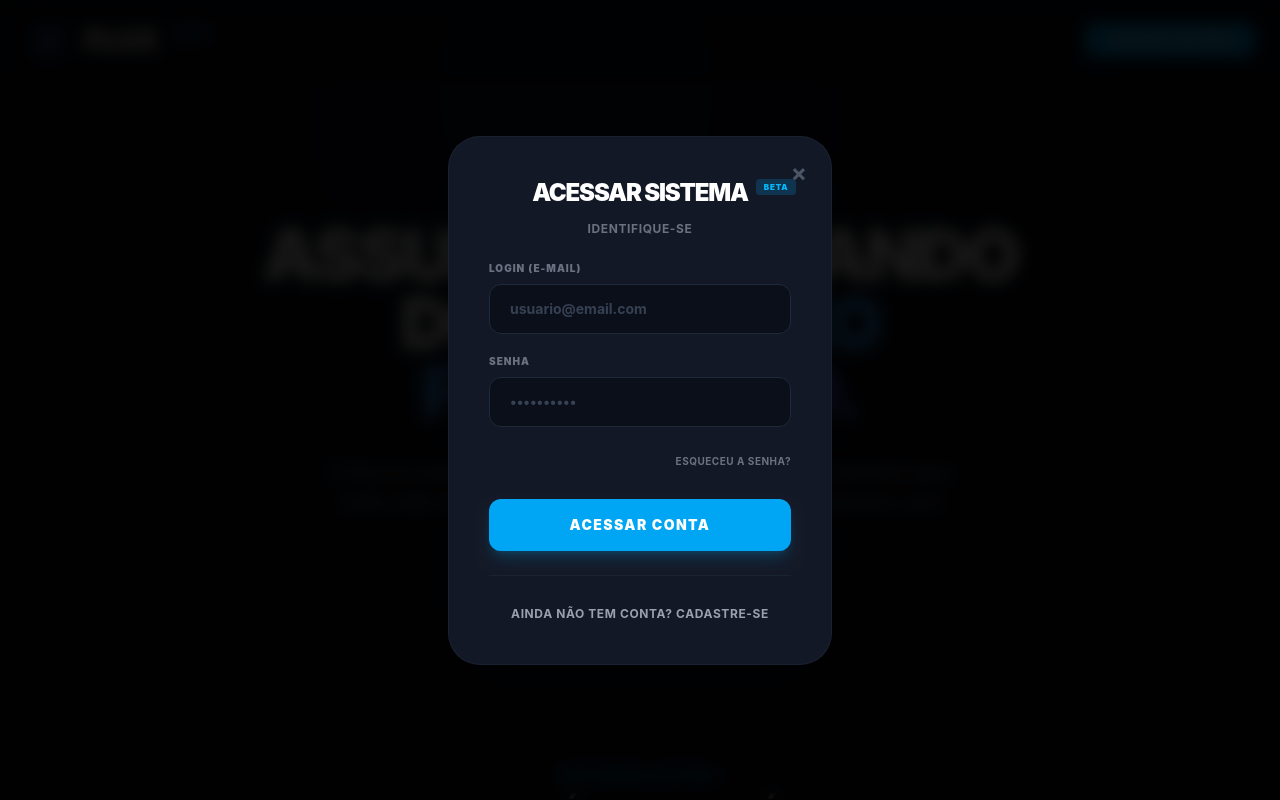
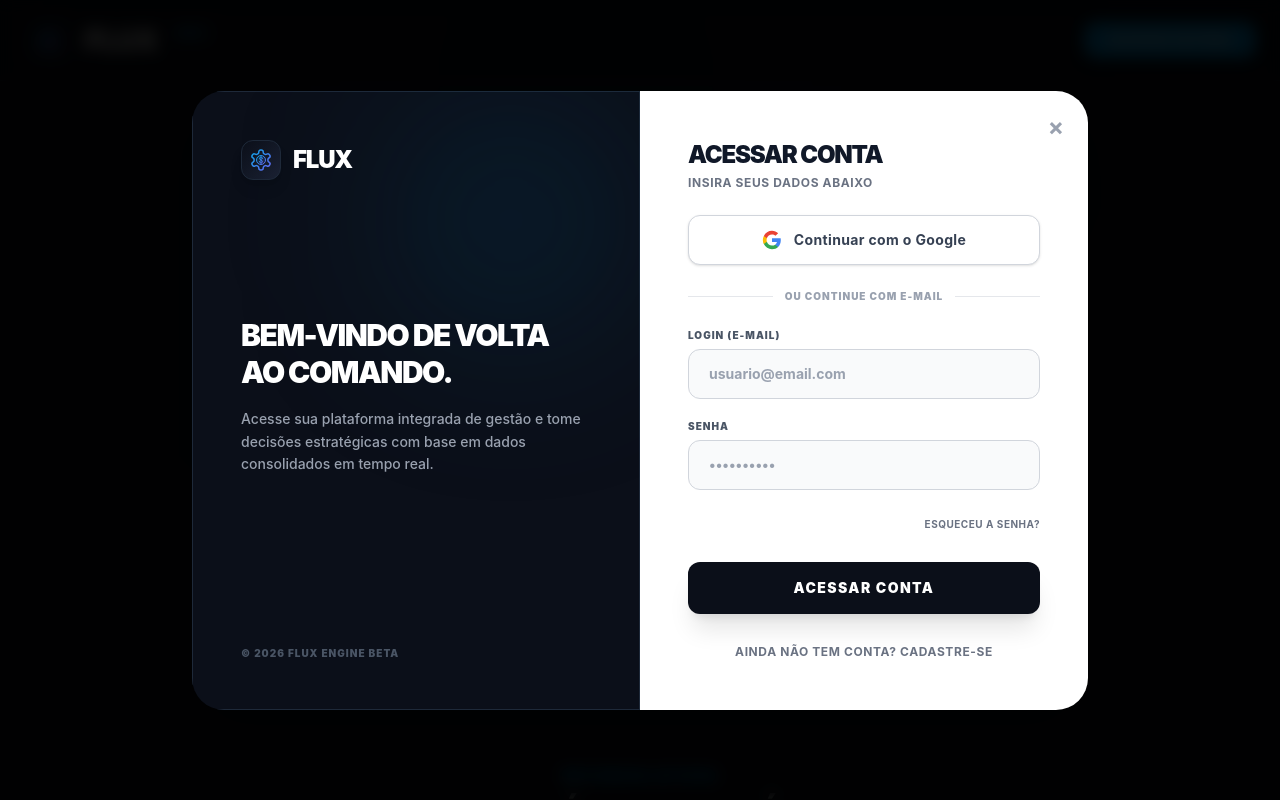
Before and after one commit to RenanSerafim01/SaaS-Flux, a React (Vite) app in the folder frontend/: page / in a window 1280 px wide. Both pictures are taken after a click on the button "ACESSAR SISTEMA". Shown: the top 800 px of the page. Built offline with nearby package versions, Linux system fonts and the light colour scheme.

Commit message:
ajustando modal de login menu

```diff
--- a/frontend/src/App.jsx
+++ b/frontend/src/App.jsx
@@ -242,60 +242,127 @@ function LandingPage() {
             {isLoginModalOpen && (
                 <div className="fixed inset-0 bg-black/90 flex items-center justify-center p-4 z-50 transition-opacity backdrop-blur-sm" onClick={fecharModal}>
 
-                    <div className="w-full max-w-sm p-6 md:p-10 bg-[#131826] border border-gray-800/60 rounded-[1.5rem] md:rounded-[2rem] shadow-2xl relative" onClick={(e) => e.stopPropagation()}>
+                    {/* [ALTERADO] Container principal agora é mais largo (max-w-4xl) e usa flex para dividir a tela */}
+                    <div className="w-full max-w-4xl bg-white md:bg-transparent rounded-[1.5rem] md:rounded-[2rem] shadow-2xl relative flex flex-col md:flex-row overflow-hidden" onClick={(e) => e.stopPropagation()}>
 
-                        <div className="text-center mb-6 flex flex-col items-center mt-2 md:mt-0">
-                            <div className="relative inline-block mb-1">
-                                <h2 className="text-xl md:text-2xl font-black text-white uppercase tracking-tighter">
-                                    {isRecuperarMode ? 'Recuperar Senha' : (isLoginMode ? 'Acessar Sistema' : 'Criar Conta')}
+                        {/* [ALTERADO] LADO ESQUERDO: Branding e Marketing (Inspirado no modelo premium) - Oculto no celular */}
+                        <div className="hidden md:flex md:w-1/2 bg-[#0b0f19] border border-gray-800 p-12 text-white flex-col justify-between relative">
+                            {/* Brilho de fundo sutil */}
+                            <div className="absolute top-0 right-0 w-64 h-64 bg-sky-900/20 rounded-full blur-[80px] pointer-events-none"></div>
+
+                            <div className="flex items-center gap-3 relative z-10">
+                                <div className="flex items-center justify-center w-10 h-10 bg-gradient-to-br from-[#0b0f19] to-[#1a2133] rounded-xl border border-gray-800 shadow-lg shrink-0 overflow-hidden">
+                                    <svg className="w-6 h-6" viewBox="0 0 24 24" fill="none" xmlns="http://www.w3.org/2000/svg">
+                                        <defs>
+                                            <linearGradient id="fluxGradLightModal" x1="0%" y1="0%" x2="100%" y2="100%">
+                                                <stop offset="0%" stopColor="#0ea5e9" />
+                                                <stop offset="100%" stopColor="#6366f1" />
+                                            </linearGradient>
+                                            <linearGradient id="coinGradLightModal" x1="0%" y1="0%" x2="100%" y2="100%">
+                                                <stop offset="0%" stopColor="#0ea5e9" stopOpacity="0.15" />
+                                                <stop offset="100%" stopColor="#6366f1" stopOpacity="0.15" />
+                                            </linearGradient>
+                                        </defs>
+                                        <path d="M12.22 2h-.44a2 2 0 0 0-2 2v.18a2 2 0 0 1-1 1.73l-.43.25a2 2 0 0 1-2 0l-.15-.08a2 2 0 0 0-2.73.73l-.22.38a2 2 0 0 0 .73 2.73l.15.1a2 2 0 0 1 1 1.72v.51a2 2 0 0 1-1 1.74l-.15.09a2 2 0 0 0-.73 2.73l.22.38a2 2 0 0 0 2.73.73l.15-.08a2 2 0 0 1 2 0l.43.25a2 2 0 0 1 1 1.73V20a2 2 0 0 0 2 2h.44a2 2 0 0 0 2-2v-.18a2 2 0 0 1 1-1.73l.43-.25a2 2 0 0 1 2 0l.15.08a2 2 0 0 0 2.73-.73l.22-.39a2 2 0 0 0-.73-2.73l-.15-.08a2 2 0 0 1-1-1.74v-.5a2 2 0 0 1 1-1.74l.15-.09a2 2 0 0 0 .73-2.73l-.22-.38a2 2 0 0 0-2.73-.73l-.15.08a2 2 0 0 1-2 0l-.43-.25a2 2 0 0 1-1-1.73V4a2 2 0 0 0-2-2z" stroke="url(#fluxGradLightModal)" strokeWidth="1.5" strokeLinecap="round" strokeLinejoin="round"/>
+                                        <circle cx="12" cy="12" r="4.5" fill="url(#coinGradLightModal)" stroke="url(#fluxGradLightModal)" strokeWidth="1.0" />
+                                        <path d="M12 9v6M13.5 10.5c0-.8-.6-1.5-1.5-1.5s-1.5.7-1.5 1.5c0 1.7 3 1.3 3 3 0 .8-.6 1.5-1.5 1.5s-1.5-.7-1.5-1.5" stroke="url(#fluxGradLightModal)" strokeWidth="1.0" strokeLinecap="round" strokeLinejoin="round"/>
+                                    </svg>
+                                </div>
+                                <h2 className="text-2xl font-black text-white uppercase tracking-tighter">Flux</h2>
+                            </div>
+
+                            <div className="relative z-10 mt-16 mb-24">
+                                <h3 className="text-3xl font-black uppercase tracking-tighter leading-tight mb-4">
+                                    {isRecuperarMode ? 'Sua segurança é nossa prioridade.' : (isLoginMode ? 'Bem-vindo de volta ao comando.' : 'A sua nova base financeira.')}
+                                </h3>
+                                <p className="text-gray-400 text-sm font-medium leading-relaxed">
+                                    Acesse sua plataforma integrada de gestão e tome decisões estratégicas com base em dados consolidados em tempo real.
+                                </p>
+                            </div>
+
+                            <div className="relative z-10 text-[10px] text-gray-600 font-black tracking-widest uppercase">
+                                © 2026 Flux Engine Beta
+                            </div>
+                        </div>
+
+                        {/* [ALTERADO] LADO DIREITO: O Formulário (Design Claro / White Theme) */}
+                        <div className="w-full md:w-1/2 bg-white p-6 md:p-12 text-gray-900 flex flex-col justify-center relative">
+
+                            {/* Botão de Fechar Modal adaptado para fundo branco */}
+                            <button onClick={fecharModal} className="absolute top-4 md:top-6 right-4 md:right-6 text-gray-400 hover:text-gray-800 transition font-bold text-xl md:text-2xl leading-none">&times;</button>
+
+                            <div className="mb-6 flex flex-col items-start">
+                                <h2 className="text-xl md:text-2xl font-black text-gray-900 uppercase tracking-tighter">
+                                    {isRecuperarMode ? 'Recuperar Senha' : (isLoginMode ? 'Acessar Conta' : 'Criar Conta')}
                                 </h2>
-                                {!isRecuperarMode && isLoginMode && (
-                                    <span className="absolute left-full top-0 ml-1 md:ml-2 mt-0 md:mt-0.5 bg-sky-500/20 text-sky-400 text-[8px] px-2 py-0.5 rounded-sm font-black tracking-widest uppercase">Beta</span>
-                                )}
-                            </div>
-                            <p className="text-[10px] md:text-xs text-gray-500 font-bold uppercase tracking-wider mt-2">
-                                {isRecuperarMode ? 'Enviaremos um link seguro' : (isLoginMode ? 'Identifique-se' : 'Junte-se ao Flux')}
+                                <p className="text-[10px] md:text-xs text-gray-500 font-bold uppercase tracking-wider mt-1">
+                                    {isRecuperarMode ? 'Enviaremos um link seguro' : 'Insira seus dados abaixo'}
                                 </p>
                             </div>
 
                             {mensagem.texto && (
-                            <div className={`p-3 rounded-xl text-xs font-bold text-center tracking-wide mb-5 border ${mensagem.tipo === 'erro' ? 'bg-red-500/10 text-red-400 border-red-500/20' : 'bg-emerald-500/10 text-emerald-400 border-emerald-500/20'}`}>
+                                <div className={`p-3 rounded-xl text-xs font-bold text-center tracking-wide mb-5 border ${mensagem.tipo === 'erro' ? 'bg-red-50 text-red-600 border-red-200' : 'bg-emerald-50 text-emerald-600 border-emerald-200'}`}>
                                     {mensagem.texto}
                                 </div>
                             )}
 
-                        {/* Funcionamento de recuperar senha para o futuro */}
+                            {/* [ALTERADO] Botão do Google e Separador (Visível apenas em Login e Cadastro) */}
+                            {!isRecuperarMode && (
+                                <>
+                                    <button
+                                        type="button"
+                                        onClick={(e) => e.preventDefault()} // Botão preparado, mas inativo por enquanto
+                                        className="w-full flex items-center justify-center gap-3 bg-white border border-gray-300 hover:bg-gray-50 text-gray-700 font-bold py-3 md:py-3.5 rounded-xl transition-all text-[10px] md:text-sm tracking-wide shadow-sm mb-6"
+                                    >
+                                        <svg className="w-5 h-5" viewBox="0 0 24 24" fill="none" xmlns="http://www.w3.org/2000/svg">
+                                            <path d="M22.56 12.25c0-.78-.07-1.53-.2-2.25H12v4.26h5.92c-.26 1.37-1.04 2.53-2.21 3.31v2.77h3.57c2.08-1.92 3.28-4.74 3.28-8.09z" fill="#4285F4"/>
+                                            <path d="M12 23c2.97 0 5.46-.98 7.28-2.66l-3.57-2.77c-.98.66-2.23 1.06-3.71 1.06-2.86 0-5.29-1.93-6.16-4.53H2.18v2.84C3.99 20.53 7.7 23 12 23z" fill="#34A853"/>
+                                            <path d="M5.84 14.09c-.22-.66-.35-1.36-.35-2.09s.13-1.43.35-2.09V7.07H2.18C1.43 8.55 1 10.22 1 12s.43 3.45 1.18 4.93l2.85-2.22.81-.62z" fill="#FBBC05"/>
+                                            <path d="M12 5.38c1.62 0 3.06.56 4.21 1.64l3.15-3.15C17.45 2.09 14.97 1 12 1 7.7 1 3.99 3.47 2.18 7.07l3.66 2.84c.87-2.6 3.3-4.53 6.16-4.53z" fill="#EA4335"/>
+                                        </svg>
+                                        Continuar com o Google
+                                    </button>
+
+                                    <div className="flex items-center mb-6">
+                                        <div className="flex-1 border-t border-gray-200"></div>
+                                        <span className="px-3 text-[9px] md:text-[10px] text-gray-400 font-black uppercase tracking-widest">Ou continue com e-mail</span>
+                                        <div className="flex-1 border-t border-gray-200"></div>
+                                    </div>
+                                </>
+                            )}
+
+                            {/* Formulário com Inputs Claros */}
                             <form onSubmit={isRecuperarMode ? handleRecuperarSenha : (isLoginMode ? handleLogin : handleCadastro)} className="space-y-4 md:space-y-5">
 
                                 {!isLoginMode && !isRecuperarMode && (
                                     <div>
-                                    <label className="block mb-2 text-[9px] md:text-[10px] font-black text-gray-500 tracking-widest uppercase">Nome Completo</label>
-                                    <input type="text" value={nome} onChange={(e) => setNome(e.target.value)} className="w-full px-4 md:px-5 py-3 md:py-3.5 bg-[#0b0f19] text-white font-bold text-sm border border-gray-800 rounded-xl focus:ring-2 focus:ring-sky-500 focus:outline-none transition-all placeholder:text-gray-700" placeholder="Renan da Silva" required />
+                                        <label className="block mb-1.5 text-[9px] md:text-[10px] font-black text-gray-600 tracking-widest uppercase">Nome Completo</label>
+                                        <input type="text" value={nome} onChange={(e) => setNome(e.target.value)} className="w-full px-4 md:px-5 py-3 md:py-3.5 bg-gray-50 text-gray-900 font-bold text-sm border border-gray-300 rounded-xl focus:ring-2 focus:ring-sky-500 focus:border-sky-500 focus:outline-none transition-all placeholder:text-gray-400" placeholder="Renan da Silva" required />
                                     </div>
                                 )}
 
                                 <div>
-                                <label className="block mb-2 text-[9px] md:text-[10px] font-black text-gray-500 tracking-widest uppercase">Login (E-mail)</label>
-                                <input type="email" value={login} onChange={(e) => setLogin(e.target.value)} className="w-full px-4 md:px-5 py-3 md:py-3.5 bg-[#0b0f19] text-white font-bold text-sm border border-gray-800 rounded-xl focus:ring-2 focus:ring-sky-500 focus:outline-none transition-all placeholder:text-gray-700" placeholder="usuario@email.com" required />
+                                    <label className="block mb-1.5 text-[9px] md:text-[10px] font-black text-gray-600 tracking-widest uppercase">Login (E-mail)</label>
+                                    <input type="email" value={login} onChange={(e) => setLogin(e.target.value)} className="w-full px-4 md:px-5 py-3 md:py-3.5 bg-gray-50 text-gray-900 font-bold text-sm border border-gray-300 rounded-xl focus:ring-2 focus:ring-sky-500 focus:border-sky-500 focus:outline-none transition-all placeholder:text-gray-400" placeholder="usuario@email.com" required />
                                 </div>
 
                                 {!isRecuperarMode && (
                                     <div>
-                                    <label className="block mb-2 text-[9px] md:text-[10px] font-black text-gray-500 tracking-widest uppercase">Senha</label>
-                                    <input type="password" value={senha} onChange={(e) => setSenha(e.target.value)} className="w-full px-4 md:px-5 py-3 md:py-3.5 bg-[#0b0f19] text-white font-bold text-sm border border-gray-800 rounded-xl focus:ring-2 focus:ring-sky-500 focus:outline-none transition-all placeholder:text-gray-700" placeholder="••••••••••" required />
+                                        <label className="block mb-1.5 text-[9px] md:text-[10px] font-black text-gray-600 tracking-widest uppercase">Senha</label>
+                                        <input type="password" value={senha} onChange={(e) => setSenha(e.target.value)} className="w-full px-4 md:px-5 py-3 md:py-3.5 bg-gray-50 text-gray-900 font-bold text-sm border border-gray-300 rounded-xl focus:ring-2 focus:ring-sky-500 focus:border-sky-500 focus:outline-none transition-all placeholder:text-gray-400" placeholder="••••••••••" required />
                                     </div>
                                 )}
 
                                 {!isRecuperarMode && !isLoginMode && (
                                     <div>
-                                    <label className="block mb-2 text-[9px] md:text-[10px] font-black text-gray-500 tracking-widest uppercase">Confirme a Senha</label>
-                                    <input type="password" value={confirmaSenha} onChange={(e) => setConfirmaSenha(e.target.value)} className="w-full px-4 md:px-5 py-3 md:py-3.5 bg-[#0b0f19] text-white font-bold text-sm border border-gray-800 rounded-xl focus:ring-2 focus:ring-sky-500 focus:outline-none transition-all placeholder:text-gray-700" placeholder="••••••••••" required />
+                                        <label className="block mb-1.5 text-[9px] md:text-[10px] font-black text-gray-600 tracking-widest uppercase">Confirme a Senha</label>
+                                        <input type="password" value={confirmaSenha} onChange={(e) => setConfirmaSenha(e.target.value)} className="w-full px-4 md:px-5 py-3 md:py-3.5 bg-gray-50 text-gray-900 font-bold text-sm border border-gray-300 rounded-xl focus:ring-2 focus:ring-sky-500 focus:border-sky-500 focus:outline-none transition-all placeholder:text-gray-400" placeholder="••••••••••" required />
                                     </div>
                                 )}
 
                                 {!isRecuperarMode && isLoginMode && (
                                     <div className="text-right">
-                                    <button type="button" onClick={() => { setIsRecuperarMode(true); setMensagem({ texto: '', tipo: '' }); }} className="text-[10px] text-gray-500 hover:text-sky-400 transition font-bold tracking-wider uppercase">
+                                        <button type="button" onClick={() => { setIsRecuperarMode(true); setMensagem({ texto: '', tipo: '' }); }} className="text-[10px] text-gray-500 hover:text-sky-500 transition font-bold tracking-wider uppercase">
                                             Esqueceu a senha?
                                         </button>
                                     </div>
@@ -305,7 +372,7 @@ function LandingPage() {
                                     <button
                                         type="submit"
                                         disabled={enviando}
-                                    className={`w-full bg-sky-500 hover:bg-sky-400 text-white font-black py-3 md:py-4 rounded-xl transition-all uppercase tracking-widest text-[10px] md:text-sm shadow-lg shadow-sky-500/20 ${enviando ? 'opacity-50 cursor-not-allowed' : ''}`}
+                                        className={`w-full bg-[#0b0f19] hover:bg-gray-800 text-white font-black py-3 md:py-4 rounded-xl transition-all uppercase tracking-widest text-[10px] md:text-sm shadow-xl ${enviando ? 'opacity-50 cursor-not-allowed' : ''}`}
                                     >
                                         {enviando
                                             ? 'Aguarde...'
@@ -316,12 +383,12 @@ function LandingPage() {
                             </form>
 
                             {/* Alternância de Modos */}
-                        <div className="mt-6 text-center border-t border-gray-800/60 pt-6">
+                            <div className="mt-6 text-center">
                                 {isRecuperarMode ? (
                                     <button
                                         type="button"
                                         onClick={() => { setIsRecuperarMode(false); setMensagem({ texto: '', tipo: '' }); }}
-                                    className="text-[10px] md:text-xs text-gray-400 hover:text-white transition font-bold tracking-wider uppercase"
+                                        className="text-[10px] md:text-xs text-gray-500 hover:text-gray-900 transition font-bold tracking-wider uppercase"
                                     >
                                         ← Voltar para o Login
                                     </button>
@@ -335,14 +402,14 @@ function LandingPage() {
                                             setSenha('');
                                             setConfirmaSenha('');
                                         }}
-                                    className="text-[10px] md:text-xs text-gray-400 hover:text-white transition font-bold tracking-wider uppercase"
+                                        className="text-[10px] md:text-xs text-gray-500 hover:text-gray-900 transition font-bold tracking-wider uppercase"
                                     >
                                         {isLoginMode ? 'Ainda não tem conta? Cadastre-se' : 'Já tem uma conta? Faça Login'}
                                     </button>
                                 )}
                             </div>
 
-                        <button onClick={fecharModal} className="absolute top-4 md:top-6 right-4 md:right-6 text-gray-600 hover:text-white transition font-bold text-xl md:text-2xl leading-none">&times;</button>
+                        </div>
                     </div>
                 </div>
             )}
```
Lines whose indentation alone changed are shown as unchanged.
